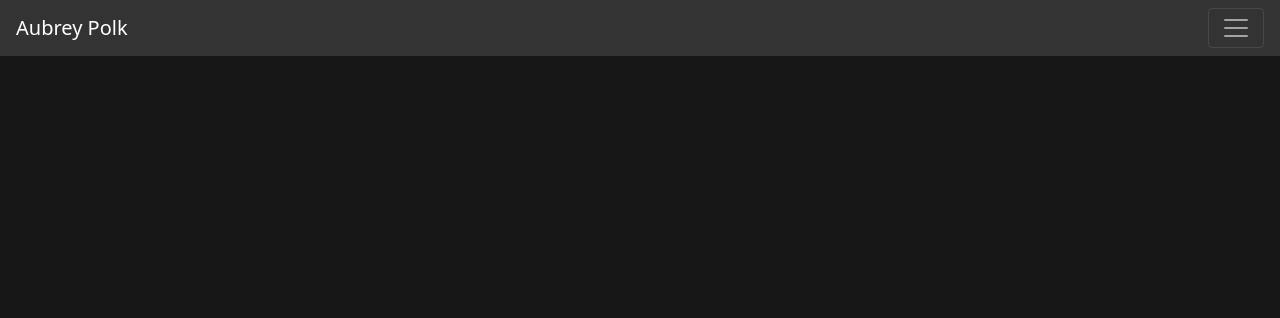
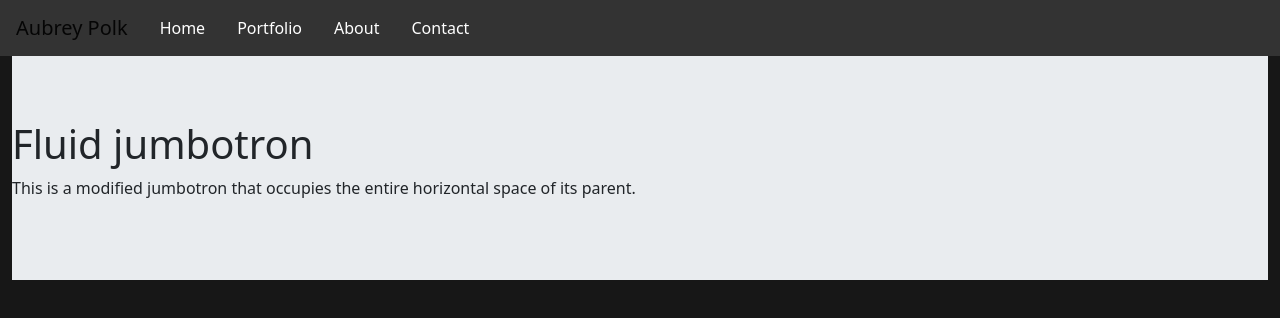
Before and after one commit to aubstacle/react-portfolio, a React (Create React App) app: page /#/portfolio in a window 1280 px wide. Shown: the top 318 px of the page. Built offline with nearby package versions, Linux system fonts and the light colour scheme.

Commit message:
edited navbar, jumbotron on portfolio page

```diff
--- a/src/components/Navbar/Navbar.jsx
+++ b/src/components/Navbar/Navbar.jsx
@@ -1,47 +1,28 @@
 import React from "react";
 import { Link, NavLink } from "react-router-dom";
 import "./Navbar.css";
+import Navbar from "react-bootstrap/Navbar";
 
-const Navbar = () => {
+const Nav = () => {
   return (
-    <header>
-      <nav className="navbar navbar-dark">
+    <Navbar>
       <Link to="/" className="navbar-brand">
         Aubrey Polk
       </Link>
-        <button
-          className="navbar-toggler"
-          type="button"
-          data-toggle="collapse"
-          data-target="#navbarNavAltMarkup"
-          aria-controls="navbarNavAltMarkup"
-          aria-expanded="false"
-          aria-label="Toggle navigation"
-        >
-          <span className="navbar-toggler-icon"></span>
-        </button>
-        <div
-          className="collapse navbar-collapse text-right"
-          id="navbarNavAltMarkup"
-        >
-          <div className="navbar-nav ml-auto">
-            <NavLink to="/" className="nav-link">
+      <NavLink to="/" className="nav-link float-right">
         Home
       </NavLink>
-            <NavLink to="/portfolio" className="nav-link">
+      <NavLink to="/portfolio" className="nav-link float-right">
         Portfolio
       </NavLink>
-            <NavLink to="/about" className="nav-link">
+      <NavLink to="/about" className="nav-link float-right">
         About
       </NavLink>
-            <NavLink to="/contact" className="nav-link">
+      <NavLink to="/contact" className="nav-link float-right">
         Contact
       </NavLink>
-          </div>
-        </div>
-      </nav>
-    </header>
+    </Navbar>
   );
 };
 
-export default Navbar;
+export default Nav;
--- a/src/pages/Portfolio/Portfolio.jsx
+++ b/src/pages/Portfolio/Portfolio.jsx
@@ -1,12 +1,24 @@
-import Container from "../../components/Container/Container"
-import "../Home/Home.css"
+import Container from "../../components/Container/Container";
+import "../Home/Home.css";
+import Jumbotron from "react-bootstrap/Jumbotron"
 
 const Portfolio = () => {
-    return (
-        <Container className="flex-fill home-bg" containerType="container-fluid mb-5">
-
+  return (
+    <Container
+      className="flex-fill home-bg"
+      containerType="container-fluid mb-5"
+    >
+      <Jumbotron fluid>
+        <Container>
+          <h1>Fluid jumbotron</h1>
+          <p>
+            This is a modified jumbotron that occupies the entire horizontal
+            space of its parent.
+          </p>
         </Container>
-    )
-}
+      </Jumbotron>
+    </Container>
+  );
+};
 
 export default Portfolio;
```
Lines whose indentation alone changed are shown as unchanged.
